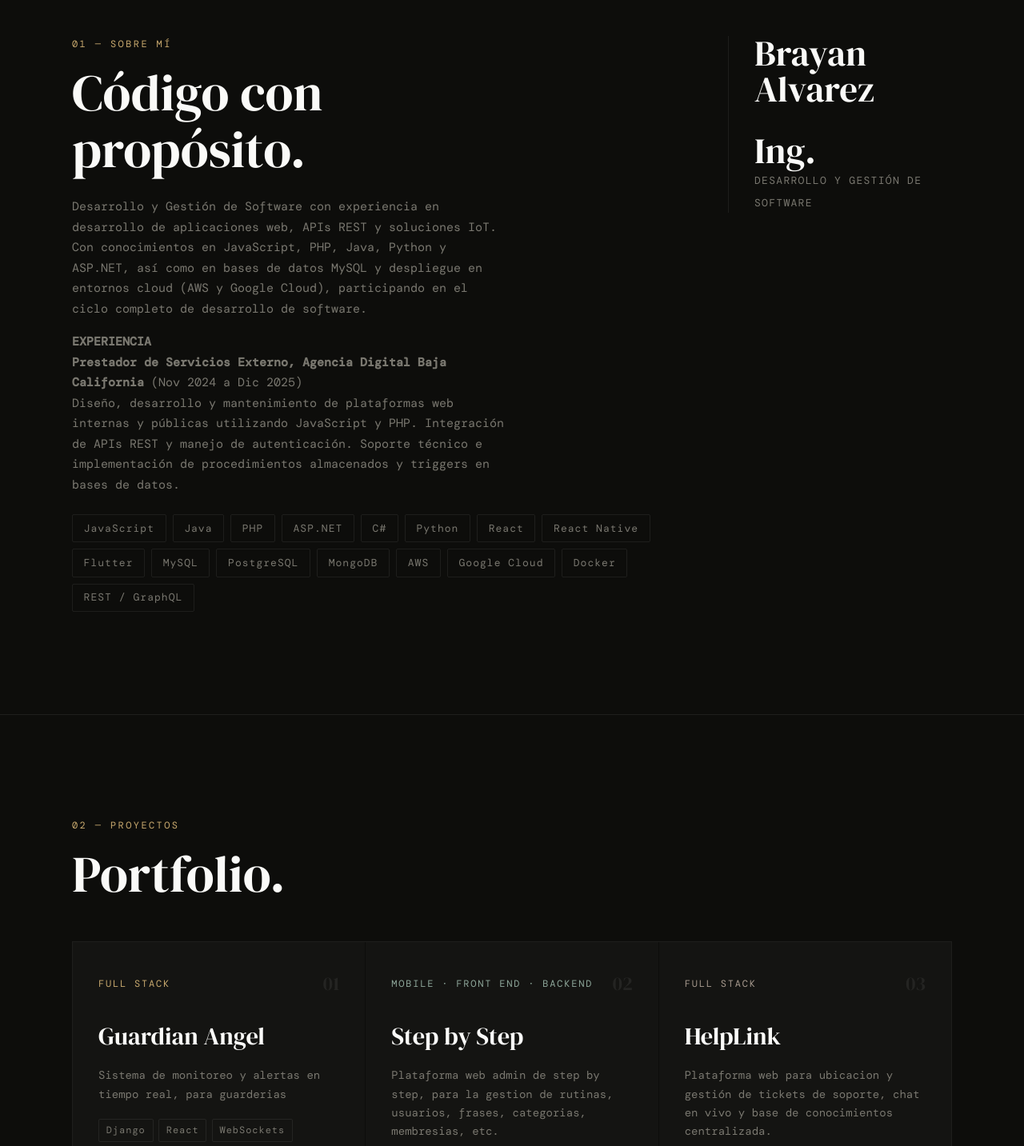
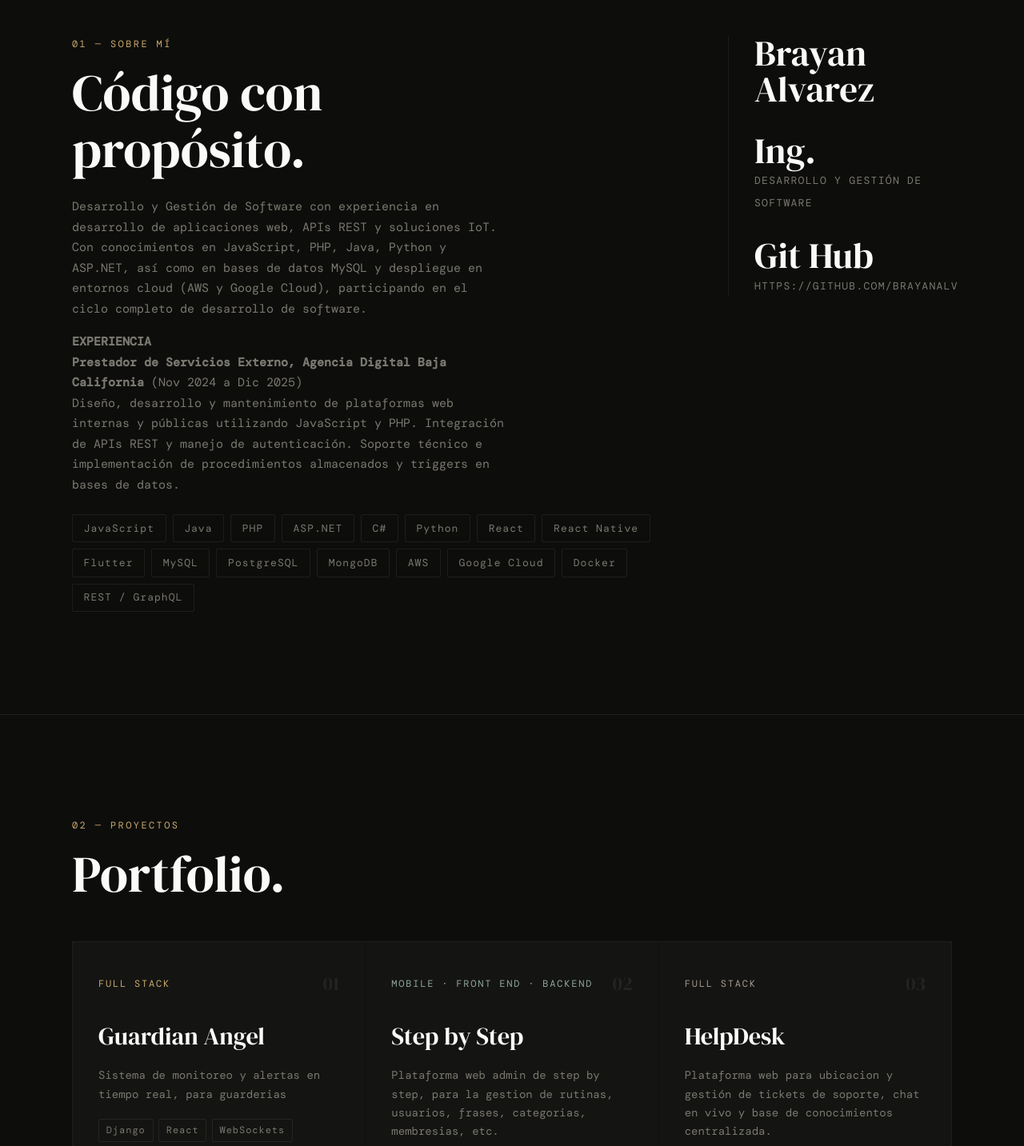
Before and after one commit to BrayanAlv/Portafolio-brayanAlvz, a React app: page / in a window 1280 px wide. Shown: the part 884-2317 px from the top of the page at 80% size. Built offline with nearby package versions, Linux system fonts and the light colour scheme; the HTML template or start-up script is replaced by a standard one; a web font is replaced by a local one.

Commit message:
imagnes v5

```diff
--- a/src/App.jsx
+++ b/src/App.jsx
@@ -92,7 +92,7 @@ const projects = [
 
   {
     id: 3,
-    name: "HelpLink",
+    name: "HelpDesk",
     tag: "Full Stack",
     desc: "Plataforma web para ubicacion y gestión de tickets de soporte, chat en vivo y base de conocimientos centralizada.",
     stack: ["React Native", "JS", "MySQL", "Firebase FCM", "C# ASP.Net"],
@@ -214,7 +214,7 @@ function About() {
             </div>
           </div>
            <div className="about-stats">
-             {[["Brayan Alvarez"], ["Ing.", "Desarrollo y Gestión de Software"]].map(([n, l]) => (
+             {[["Brayan Alvarez"], ["Ing.", "Desarrollo y Gestión de Software"], ["Git Hub", "https://github.com/BrayanAlv"]].map(([n, l]) => (
                  <div key={n} className="stat">
                    <span className="stat-n">{n}</span>
                    <span className="stat-l">{l}</span>
```
